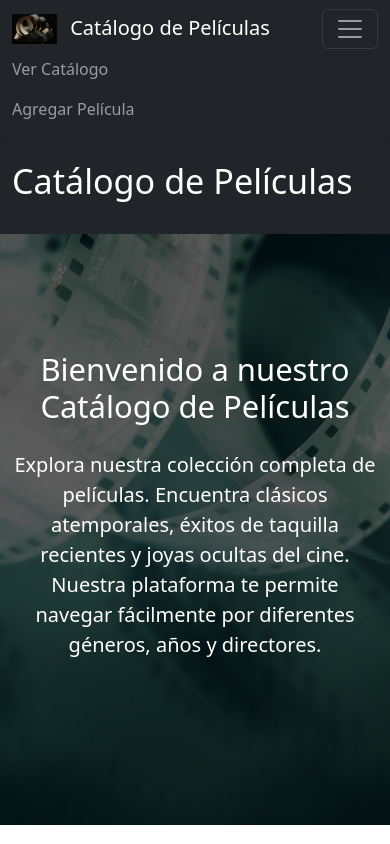
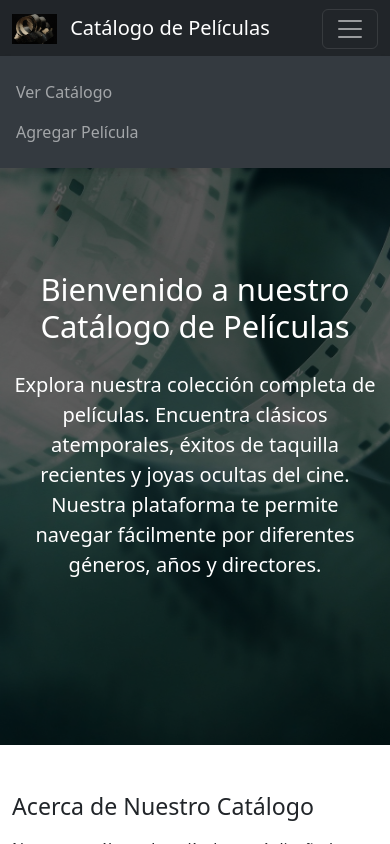
Before and after one commit to pablovirtual/cata_angular_CAS, an Angular app: page / in a window 390 px wide. Both pictures are taken after a click on the button 350 px from the left and 28 px from the top of the page. Shown: the top 844 px of the page. Built offline with nearby package versions, Linux system fonts and the light colour scheme.

Commit message:
boton responsive

```diff
--- a/src/app/shared/navbar/navbar.component.css
+++ b/src/app/shared/navbar/navbar.component.css
@@ -12,9 +12,17 @@
 /* Estilos para manejo manual de menú responsive */
 @media (max-width: 991.98px) {
   .navbar-collapse {
+    position: absolute;
+    top: 56px; /* Ajusta según la altura de tu navbar */
+    left: 0;
+    right: 0;
+    background-color: #343a40; /* Mismo color que navbar-dark bg-dark */
+    padding: 1rem;
+    z-index: 1000;
     display: none;
     overflow-y: auto;
     max-height: 80vh;
+    box-shadow: 0 4px 6px rgba(0,0,0,0.1);
   }
 
   .navbar-collapse.menu-open {
--- a/src/app/shared/navbar/navbar.component.html
+++ b/src/app/shared/navbar/navbar.component.html
@@ -8,8 +8,8 @@
     <button class="navbar-toggler" type="button" (click)="toggleMenu()">
       <span class="navbar-toggler-icon"></span>
     </button>
-    <!-- Nota: cambiamos las clases para usar nuestro propio sistema -->
-    <div class="navbar-collapse" [ngClass]="{'menu-open': isMenuOpen}">
+    <!-- Usamos un enfoque más directo para alternar la visibilidad del menú -->
+    <div class="navbar-collapse" [class.menu-open]="isMenuOpen">
       <ul class="navbar-nav ms-auto">
         <li class="nav-item">
           <a class="nav-link" [routerLink]="['/movies']" routerLinkActive="active" (click)="closeMenu()">Ver Catálogo</a>
```
